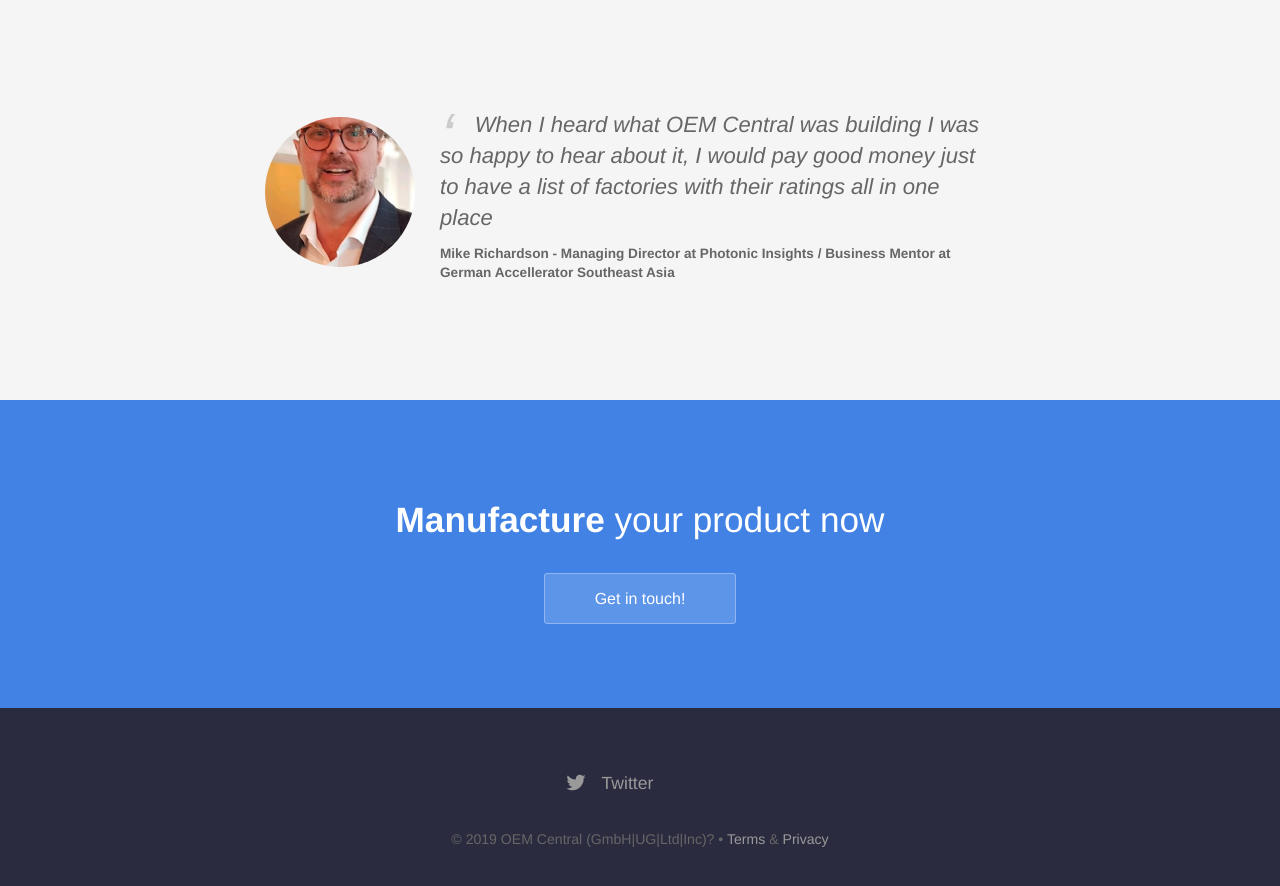
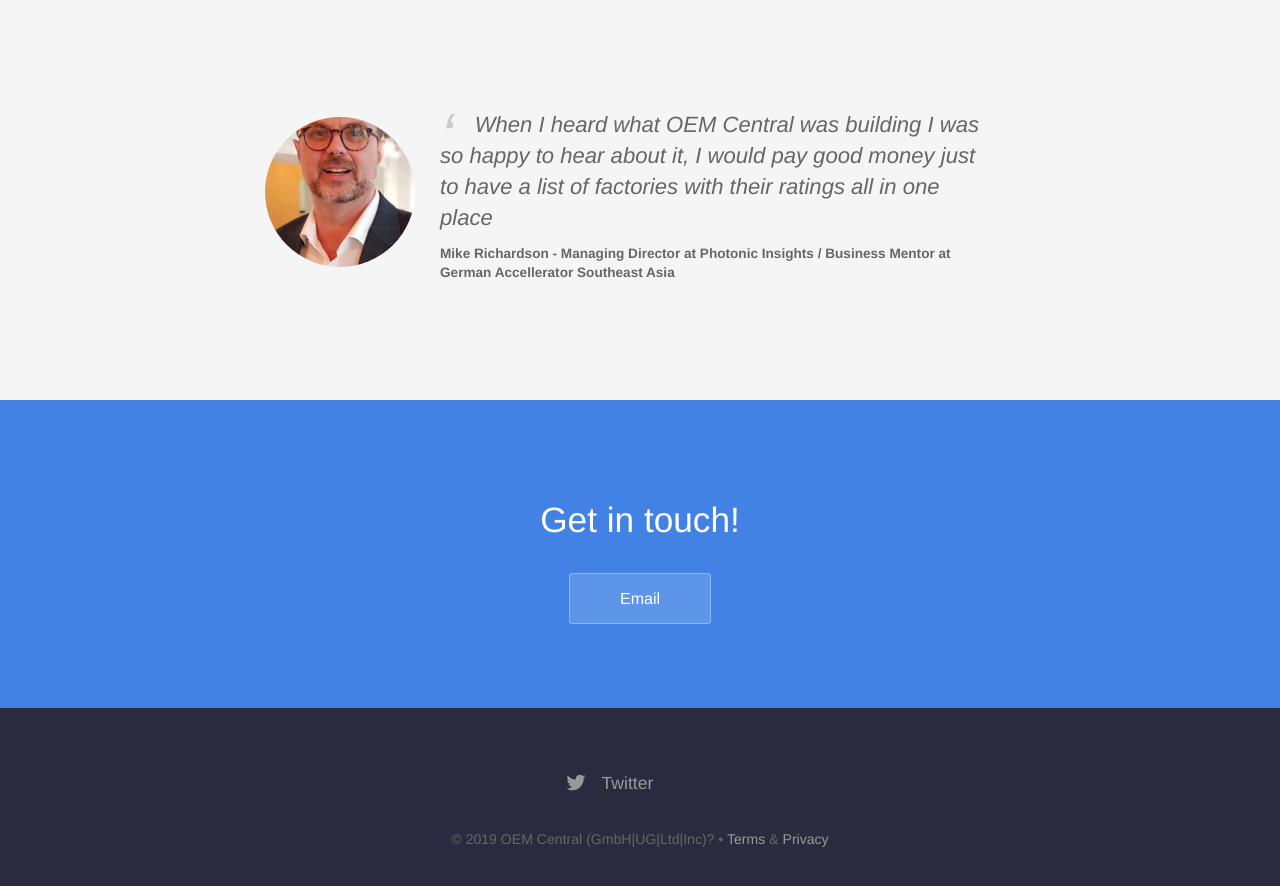
Before and after one commit to oem-central/oem-central.github.io, a Jekyll site: the page built from index.html, in a window 1280 px wide and 900 px high, scrolled down 2995 px. Shown: the top 886 px of the window. Built offline with Jekyll 4.4.1, drawn with Linux system fonts in a browser that asks for light colours.

Commit message:
updated the contact line

```diff
--- a/index.html
+++ b/index.html
@@ -56,9 +56,9 @@
 
 bottom:
   enabled: true
-  header: "<strong>Manufacture</strong> your product now"
+  header: "Get in touch!"
   action:
-    label: "Get in touch!"
+    label: "Email"
     link: "mailto:contact@oem-central.com"
 ---
 
```
